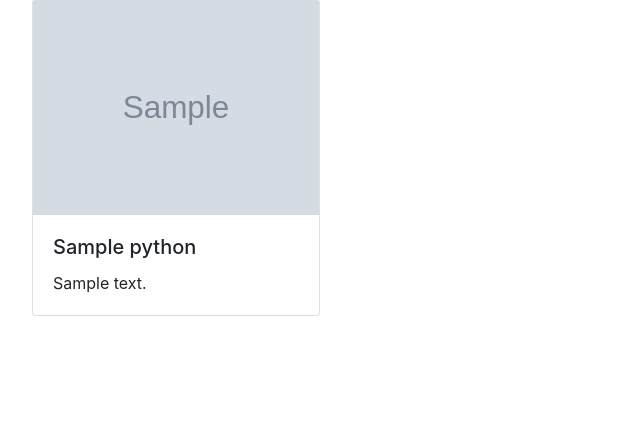
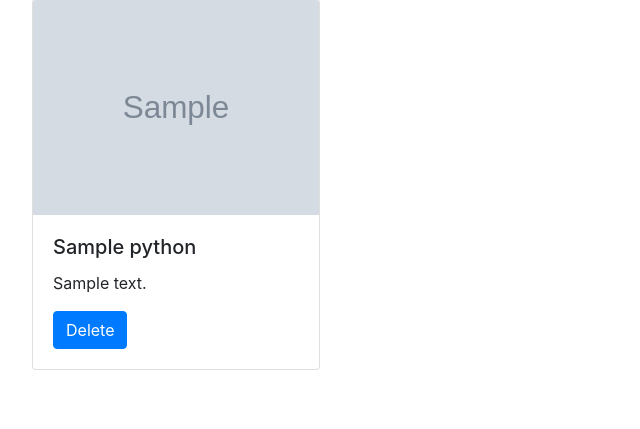
Before and after one commit to DimAntDim/PythonWiki, a Django app: page / in a window 1280 px wide. Shown: the part 89-518 px from the top of the page, without its empty margins (0-640 px from the left). Run offline with Django 3.2, Linux system fonts and the light colour scheme; tables that the repository leaves empty hold one stand-in row (values such as "Sample post"); grey boxes marked "Sample" are stand-in pictures; some libraries are stand-ins or nearby versions.

Commit message:
add delete function

```diff
--- a/pythons_app/urls.py
+++ b/pythons_app/urls.py
@@ -3,5 +3,6 @@ from . import views
 
 urlpatterns = [
     path('', views.index, name="index"),
-    path('create/', views.create, name="create")
+    path('create/', views.create, name="create"),
+    path('delete/<int:pk>', views.delete, name='delete')
 ]
--- a/pythons_app/views.py
+++ b/pythons_app/views.py
@@ -22,3 +22,8 @@ def create(request):
             python.save()
             return redirect('index')
         return render(request, 'create.html', {'form': form})
+
+def delete(request, pk):
+    item = Python.objects.get(pk=pk)
+    item.delete()
+    return redirect('index')
--- a/templates/base.html
+++ b/templates/base.html
@@ -2,8 +2,10 @@
 <html lang="en">
 <head>
     <meta charset="UTF-8">
+    <meta name="viewport" content="width=device-width, initial-scale=1, shrink-to-fit=no">
     <title>Pythons Wiki</title>
     <link rel="stylesheet" href="https://stackpath.bootstrapcdn.com/bootstrap/4.5.0/css/bootstrap.min.css">
+
 </head>
 <body>
     {% include 'common/header.html' %}
--- a/templates/python_detail.html
+++ b/templates/python_detail.html
@@ -3,5 +3,6 @@
     <div class="card-body">
         <h5 class="card-title">{{ python.name }}</h5>
         <p class="card-text">{{ python.description }}</p>
+        <a href="{% url 'delete' python.id %}" class="btn btn-primary">Delete</a>
     </div>
 </div>
```
